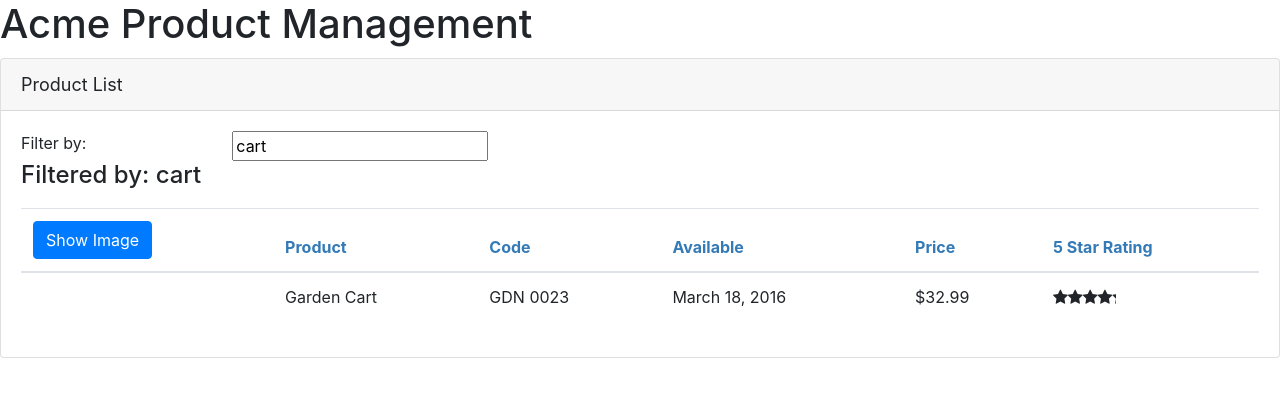
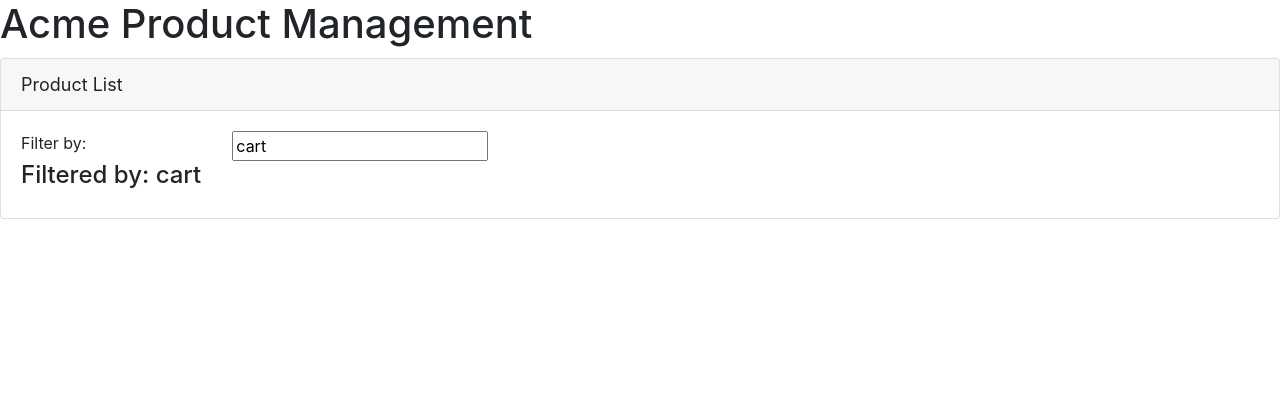
Before and after one commit to ehighbaugh/ps-ng-gettingstarted, an Angular app: page / in a window 1280 px wide. Shown: the top 396 px of the page. Built offline with nearby package versions, Linux system fonts and the light colour scheme.

Commit message:
added productService injector to constructor

```diff
--- a/src/app/products/product-list.component.ts
+++ b/src/app/products/product-list.component.ts
@@ -1,6 +1,7 @@
 import { Component, OnInit } from '@angular/core';
 
 import { IProduct } from './product';
+import { ProductService } from './product.service';
 
 @Component({
   selector: 'pm-products',
@@ -24,60 +25,9 @@ export class ProductListComponent implements OnInit {
   }
 
   filteredProducts: IProduct[];
-  products: IProduct[] = [
-    {
-      'productId': 1,
-      'productName': 'Leaf Rake',
-      'productCode': 'GDN-0011',
-      'releaseDate': 'March 19, 2016',
-      'description': 'Leaf rake with 48-inch wooden handle.',
-      'price': 19.95,
-      'starRating': 3.2,
-      'imageUrl': 'https://openclipart.org/image/300px/svg_to_png/26215/Anonymous_Leaf_Rake.png'
-    },
-    {
-      'productId': 2,
-      'productName': 'Garden Cart',
-      'productCode': 'GDN-0023',
-      'releaseDate': 'March 18, 2016',
-      'description': '15 gallon capacity rolling garden cart',
-      'price': 32.99,
-      'starRating': 4.2,
-      'imageUrl': 'https://openclipart.org/image/300px/svg_to_png/58471/garden_cart.png'
-    },
-    {
-      'productId': 5,
-      'productName': 'Hammer',
-      'productCode': 'TBX-0048',
-      'releaseDate': 'May 21, 2016',
-      'description': 'Curved claw steel hammer',
-      'price': 8.9,
-      'starRating': 4.8,
-      'imageUrl': 'https://openclipart.org/image/300px/svg_to_png/73/rejon_Hammer.png'
-    },
-    {
-      'productId': 8,
-      'productName': 'Saw',
-      'productCode': 'TBX-0022',
-      'releaseDate': 'May 15, 2016',
-      'description': '15-inch steel blade hand saw',
-      'price': 11.55,
-      'starRating': 3.7,
-      'imageUrl': 'https://openclipart.org/image/300px/svg_to_png/27070/egore911_saw.png'
-    },
-    {
-      'productId': 10,
-      'productName': 'Video Game Controller',
-      'productCode': 'GMG-0042',
-      'releaseDate': 'October 15, 2015',
-      'description': 'Standard two-button video game controller',
-      'price': 35.95,
-      'starRating': 4.6,
-      'imageUrl': 'https://openclipart.org/image/300px/svg_to_png/120337/xbox-controller_01.png'
-    }
-  ];
+  products: IProduct[] = [];
 
-  constructor() {
+  constructor(private productService: ProductService) {
     this.filteredProducts = this.products;
     this.listFilter = 'cart';
   }
```
